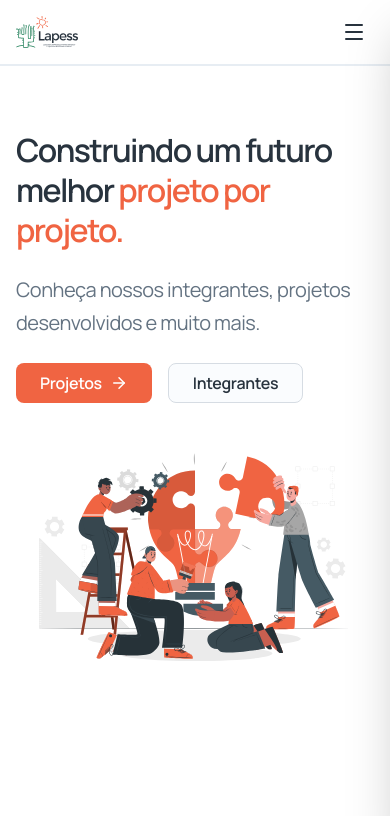
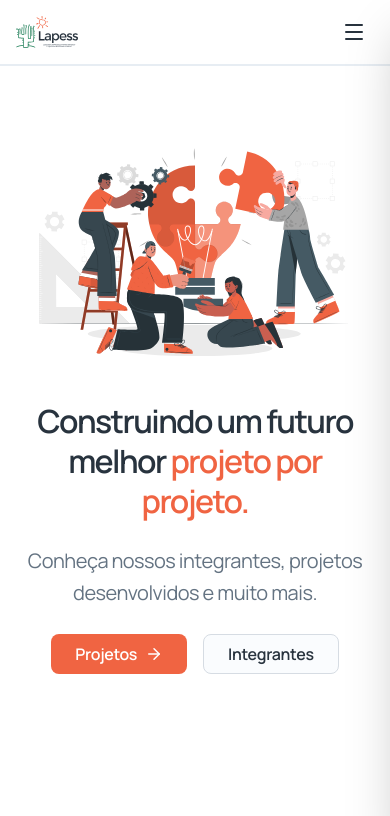
Before and after one commit to ssergiofeitosa/SITE-LAPESS, a React (Vite) app: page / in a window 390 px wide. Shown: the top 816 px of the page. Built offline with nearby package versions, Linux system fonts and the light colour scheme.

Commit message:
small adjusts on Hero section

```diff
--- a/src/components/Hero.tsx
+++ b/src/components/Hero.tsx
@@ -7,7 +7,7 @@ export default function Hero() {
     <section className="relative overflow-hidden bg-white">
       <div className="max-w-[1280px] mx-auto px-4 sm:px-6 lg:px-8">
         <div className="grid lg:grid-cols-2 gap-8 lg:gap-12 items-center min-h-[500px] py-16 lg:py-0">
-          <div className="space-y-6 lg:space-y-8 lg:pt-32">
+          <div className="space-y-6 lg:space-y-8 lg:pt-32 order-2 lg:order-1 text-center lg:text-left">
             <h1 className=" tracking-tighter text-[2rem] sm:text-[2.5rem] lg:text-[48px] font-semibold text-primary leading-tight tracking-tight">
               Construindo um futuro melhor
               <span className=" tracking-tighter text-secondary"> projeto por projeto.</span>
@@ -17,7 +17,7 @@ export default function Hero() {
               Conheça nossos integrantes, projetos desenvolvidos e muito mais.
             </p>
 
-            <div className="flex flex-wrap gap-4">
+            <div className="flex flex-wrap gap-4 justify-center lg:justify-start">
               <Link
                 to="/projetos"
                 className="inline-flex items-center gap-2 px-6 h-10 bg-secondary text-white font-semibold rounded-lg hover:bg-secondary-light transition-colors duration-200"
@@ -35,7 +35,7 @@ export default function Hero() {
             </div>
 
           </div>
-          <div className="relative flex items-center justify-center lg:justify-end">
+          <div className="relative flex items-center justify-center lg:justify-end order-1 lg:order-2">
             <img
               src={heroImage}
               alt="Equipe criativa trabalhando juntos"
```
